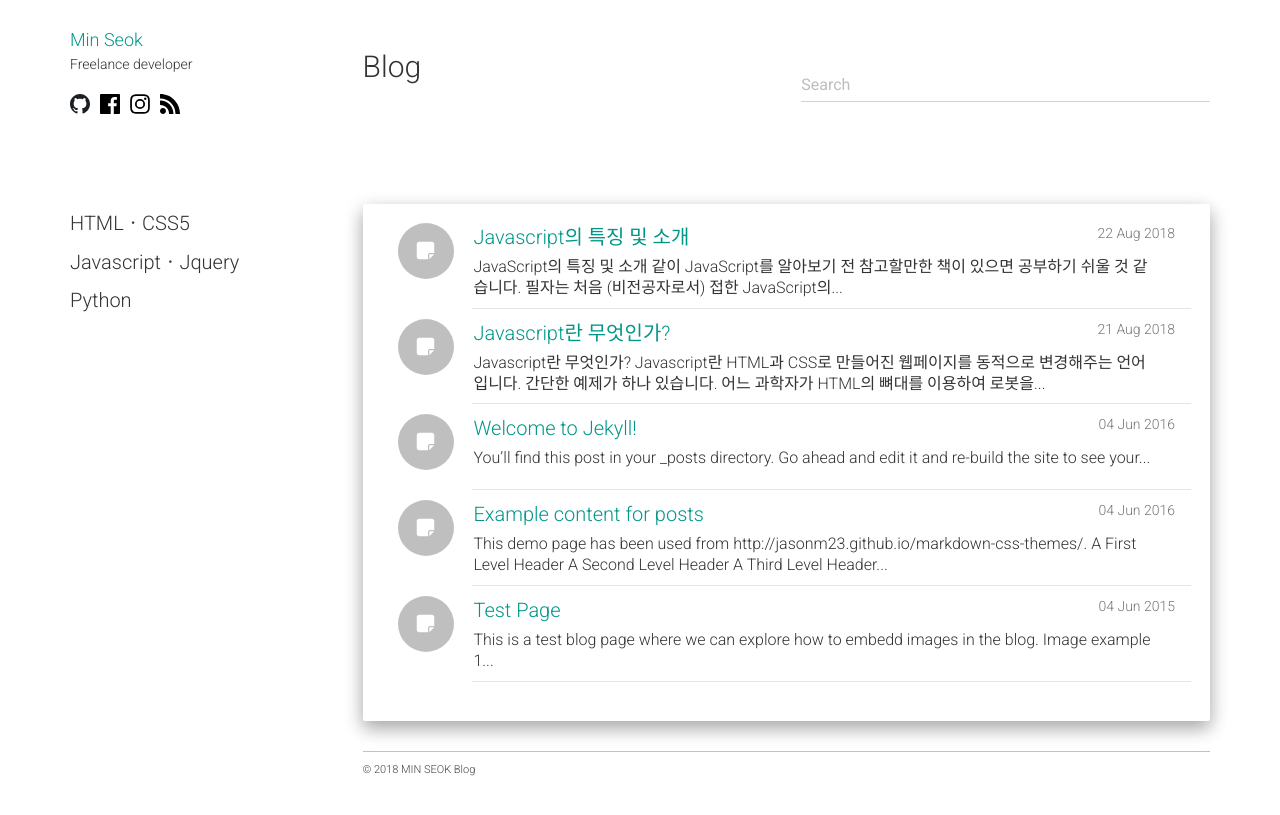
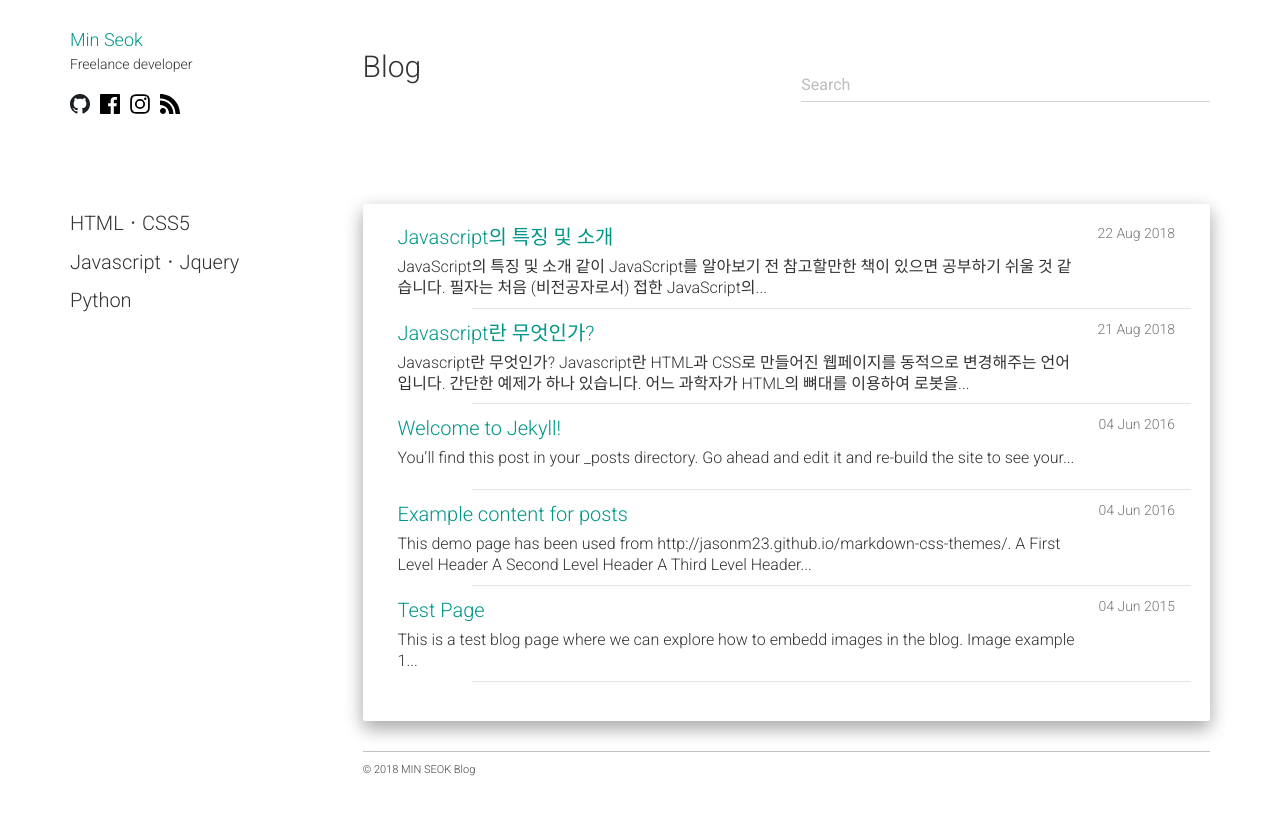
Before and after one commit to alalstjr/promote.github.io, a Jekyll site: the page built from index.html, in a window 1280 px wide. Shown: the top 815 px of the page. Built offline with Jekyll 4.4.1, drawn with Linux system fonts in a browser that asks for light colours; nearby versions of some CDN libraries; the list of posts is cut into pages by our own code.

Commit message:
Update index.html

```diff
--- a/index.html
+++ b/index.html
@@ -6,9 +6,6 @@ title: Blog
     <div class="list-group">
       {% for post in paginator.posts %}
       <div class="list-group-item">
-        <div class="row-action-primary">
-          <i class="fa fa-sticky-note"></i>
-        </div>
         <div class="row-content">
           <div class="least-content">{{ post.date | date_to_string }}</div>
           <h4 class="list-group-item-heading"><a href="{{ post.url | prepend: site.baseurl }}">{{ post.title }}</a></h4>
```
